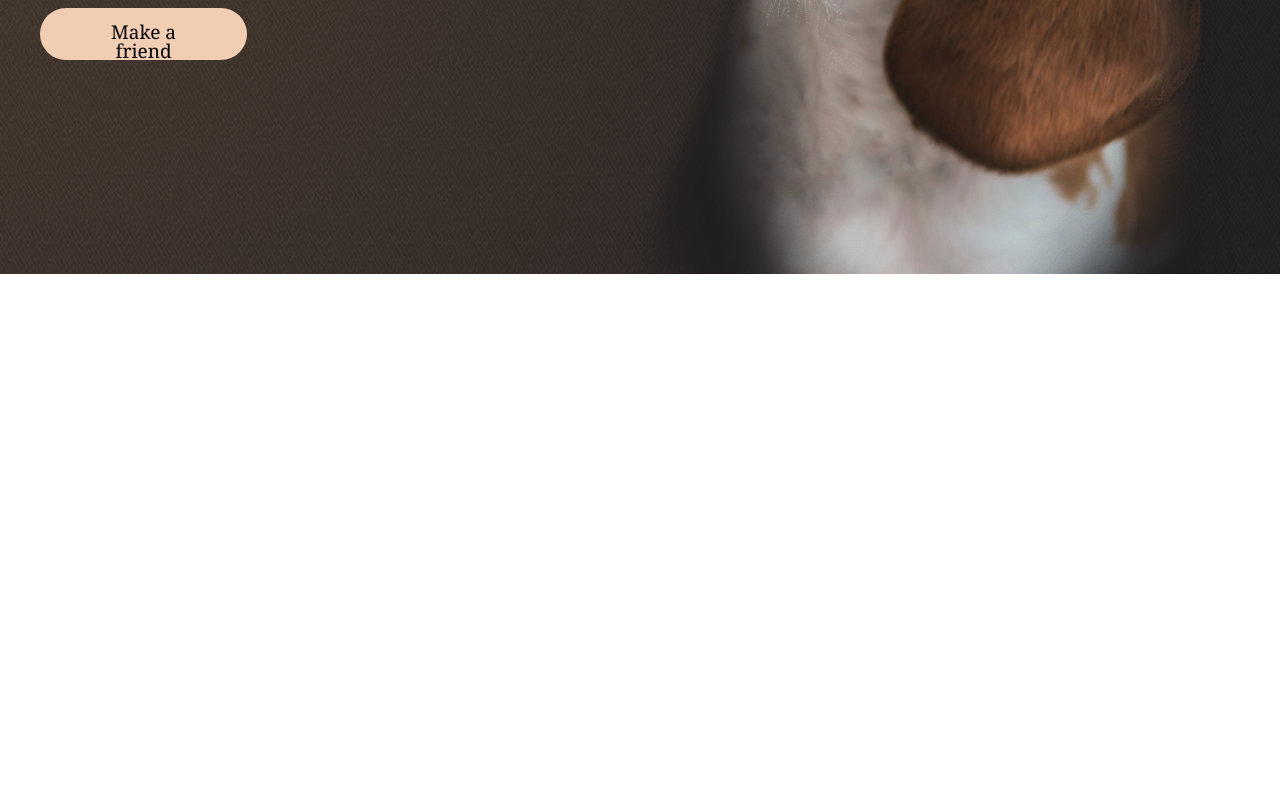
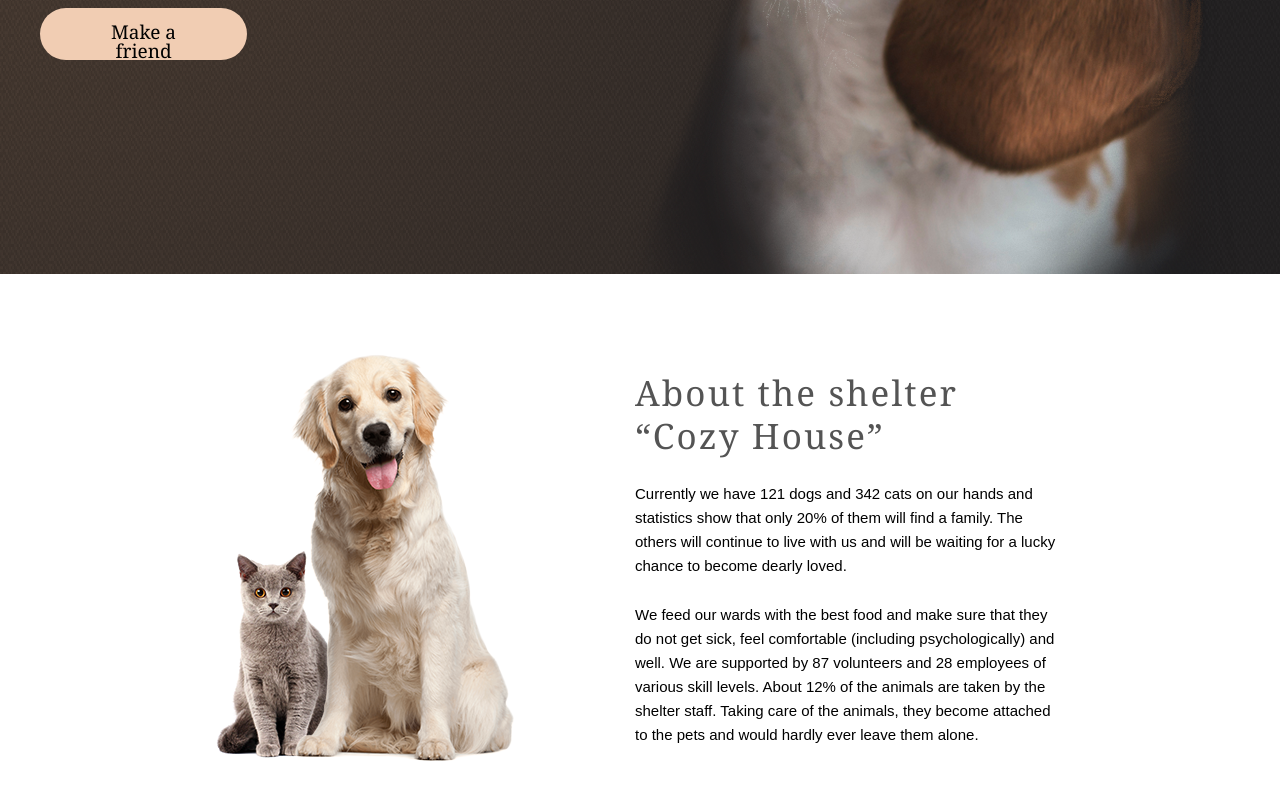
Before and after one commit to KrisTinaShch/minesweeper, a plain HTML site: page shelter/index.html in a window 1280 px wide. Shown: the part 634-1434 px from the top of the page. Before the commit the page ends 922 px from the top, so only its background shows below. Drawn offline with Linux system fonts and the light colour scheme.

Commit message:
feat: create section about us,  17:27, 25.03.23

```diff
--- a/shelter/css/style.css
+++ b/shelter/css/style.css
@@ -11,6 +11,21 @@ body {
     width: 1280px;
     margin: 0 auto;
     padding: 25px 40px;
+}
+
+h2 {
+    font-family: 'Georgia';
+    font-style: normal;
+    font-weight: 400;
+    font-size: 35px;
+}
+
+p {
+    font-family: 'Arial';
+    font-style: normal;
+    font-weight: 400;
+    font-size: 15px;
+    line-height: 160%;
 }
 
 /* navigation menu */
@@ -98,6 +113,7 @@ header {
     bottom: -7px;
     left: 0;
 }
+
 /* Not Only Section */
 .not-only {
     height: 908px;
@@ -122,9 +138,6 @@ header {
 }
 
 .not-only_right_content h2 {
-    font-family: 'Georgia';
-    font-style: normal;
-    font-weight: 400;
     font-size: 44px;
     width: 310px;
     line-height: 57px;
@@ -152,4 +165,31 @@ header {
     color: #000;
 }
 
-/* Not Only Section */
+/* About us */
+.about-us-container {
+    display: flex;
+    align-items: center;
+    justify-content: center;
+    height: 588px;
+    gap: 120px;
+}
+
+.about-us-container img {
+    height: 408px;
+    margin-bottom: 20px;
+}
+
+.about-us-container h2 {
+    color: #545454;
+    line-height: 43px;
+    letter-spacing: 0.06em;
+}
+
+.about-us-container p {
+    margin-top: 25px;
+}
+
+.left-content {
+    width: 430px;
+    margin-bottom: 18px;
+}
--- a/shelter/index.html
+++ b/shelter/index.html
@@ -53,11 +53,24 @@
             </div>
         </section>
         <section class="about">
-            <div class="right-content">
-                <img src="" alt="">
-            </div>
-            <div class="left-content">
-
+            <div class="container about-us-container">
+                <div class="right-content">
+                    <img src="images/aboutSection/about-pets.png" alt="">
+                </div>
+                <div class="left-content">
+                    <h2>About the shelter<br> “Cozy House”</h2>
+                    <p>
+                        Currently we have 121 dogs and 342 cats on our hands and statistics show that only 20% of them
+                        will find a family. The others will continue to live with us and will be waiting for a lucky
+                        chance to become dearly loved.
+                    </p>
+                    <p>
+                        We feed our wards with the best food and make sure that they do not get sick, feel comfortable
+                        (including psychologically) and well. We are supported by 87 volunteers and 28 employees of
+                        various skill levels. About 12% of the animals are taken by the shelter staff. Taking care of
+                        the animals, they become attached to the pets and would hardly ever leave them alone.
+                    </p>
+                </div>
             </div>
         </section>
     </main>
```
